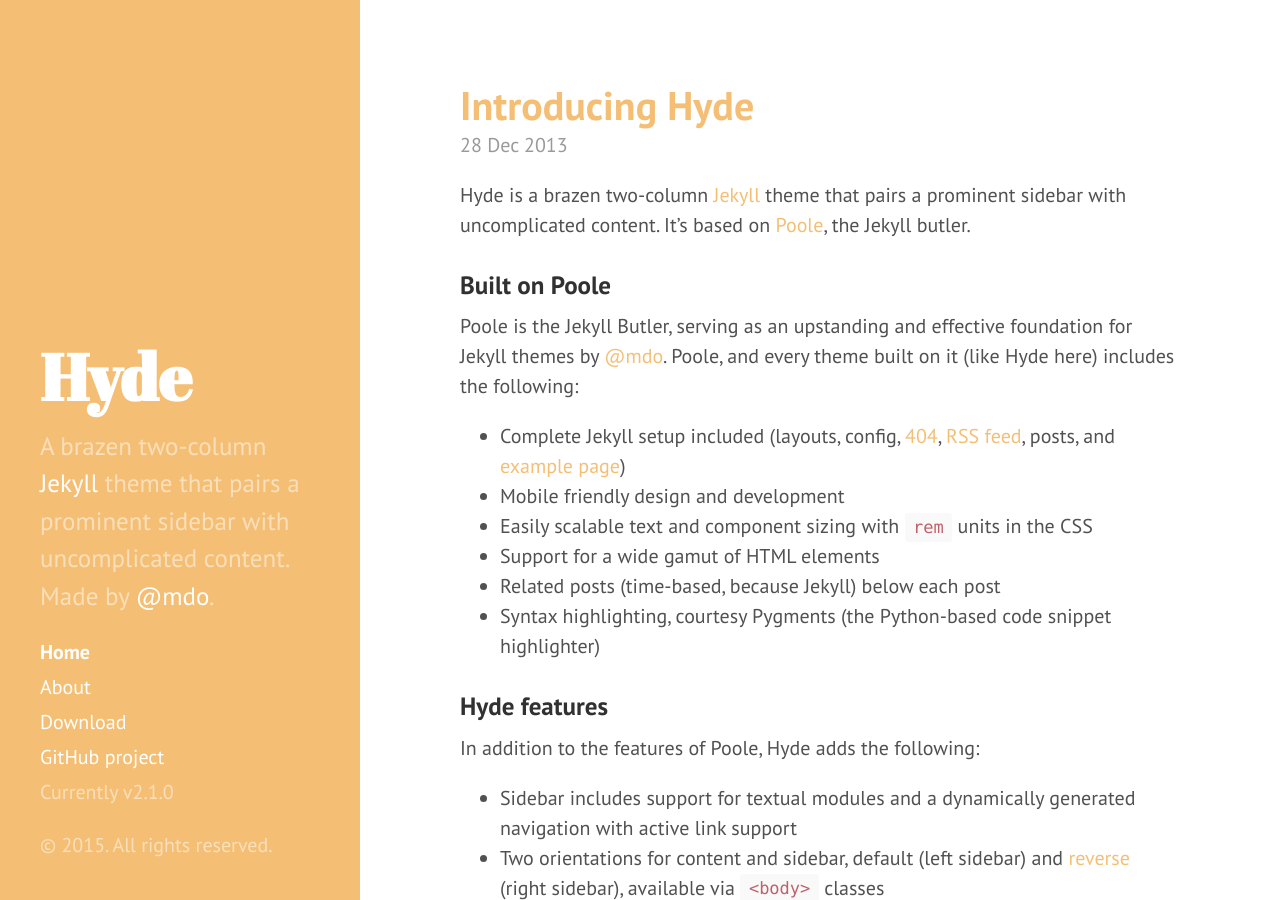
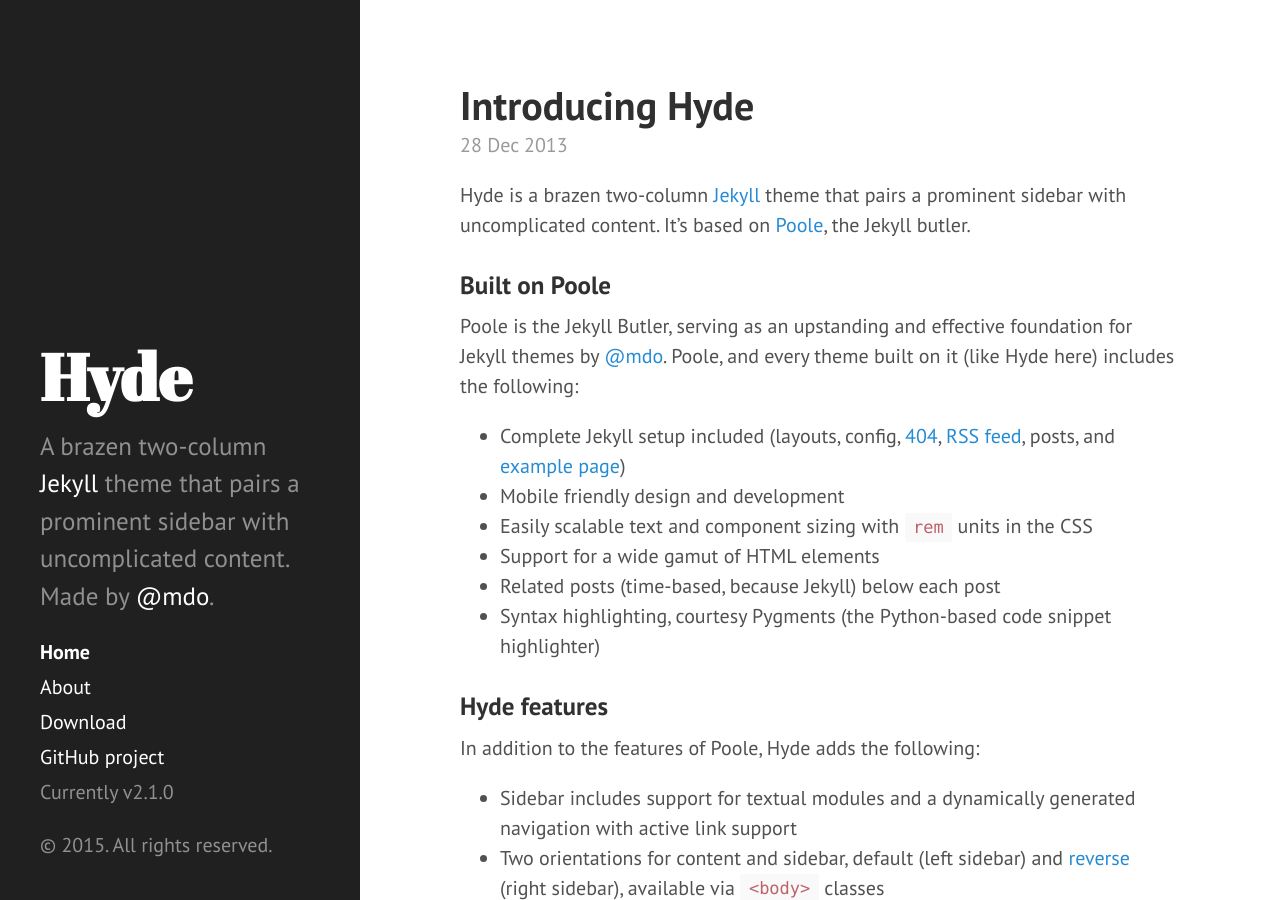
Before and after one commit to mamilaugesen/emuelu.github.io, a Jekyll site: the page built from index.html, in a window 1280 px wide and 900 px high. Built offline with Jekyll 4.4.1, drawn with Linux system fonts in a browser that asks for light colours; Markdown is read by kramdown in place of the engine named in the settings; the list of posts is cut into pages by our own code.

Commit message:
Updated default.html

```diff
--- a/_layouts/default.html
+++ b/_layouts/default.html
@@ -3,7 +3,7 @@
 
   {% include head.html %}
 
-  <body class="theme-base-0a">
+  <body class="theme-base-07">
 
     {% include sidebar.html %}
 
```
